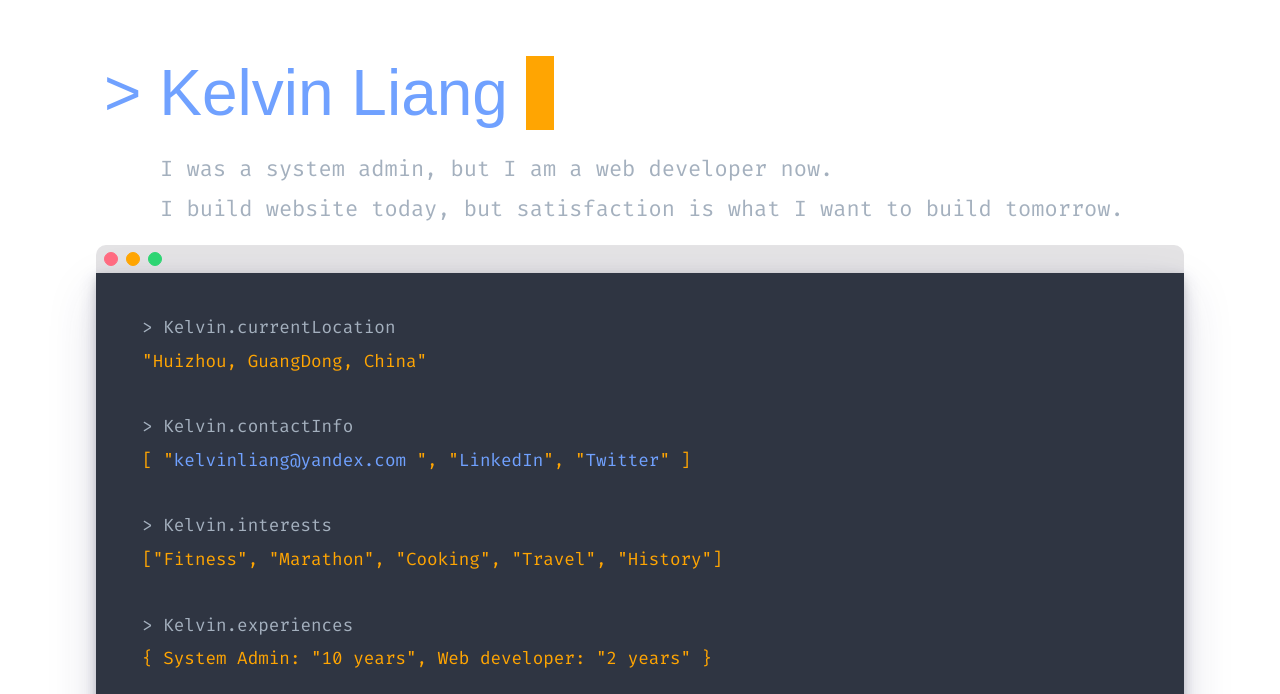
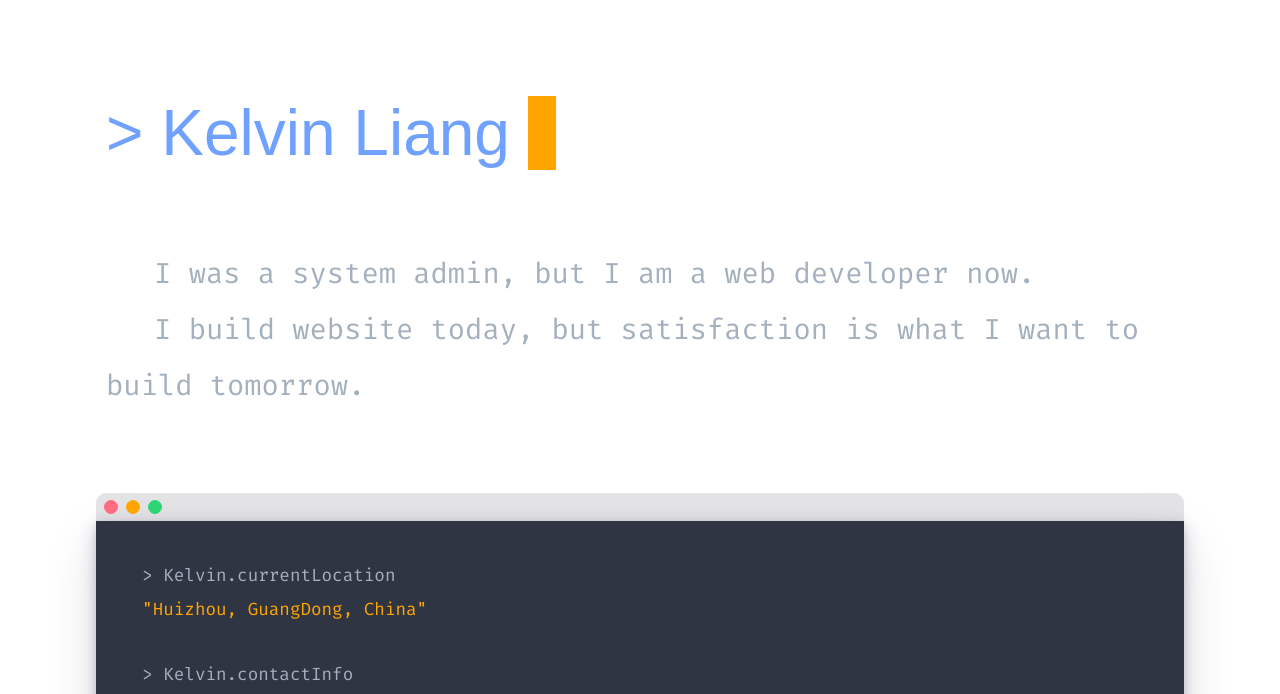
Before and after one commit to kelvin8773/portfolio, a website built with webpack: page dist/index.html in a window 1280 px wide. Shown: the part 103-797 px from the top of the page. Built offline with nearby package versions, Linux system fonts and the light colour scheme; files whose address does not match are found by name; a web font is replaced by a local one.

Commit message:
update intro line and styles

```diff
--- a/src/assets/stylesheet/_custom.scss
+++ b/src/assets/stylesheet/_custom.scss
@@ -37,19 +37,29 @@
 
   #main-intro-title {
     font-size: 4rem;
+    margin: 40px 10px;
 
     @include mobile {
       font-size: 2.2rem;
+      margin: 20px 5px;
+
     }
   }
 
   #main-intro-line {
-    line-height: 2.5rem;
+    font-size: 1.8rem;
+    text-indent: 3rem;
+    line-height: 3.5rem;
     color: $peace;
+    padding: 40px 10px 80px 10px;
 
     @include mobile {
-      line-height: 2rem;
-      font-size: 1.1rem;
+      text-align: center;
+      text-indent: 2rem;
+      line-height: 2.3rem;
+      font-size: 1.2rem;
+      padding: 30px 5px 60px 5px;
+
     }
 
   }
```
Also changed, not shown: dist/index.html.
